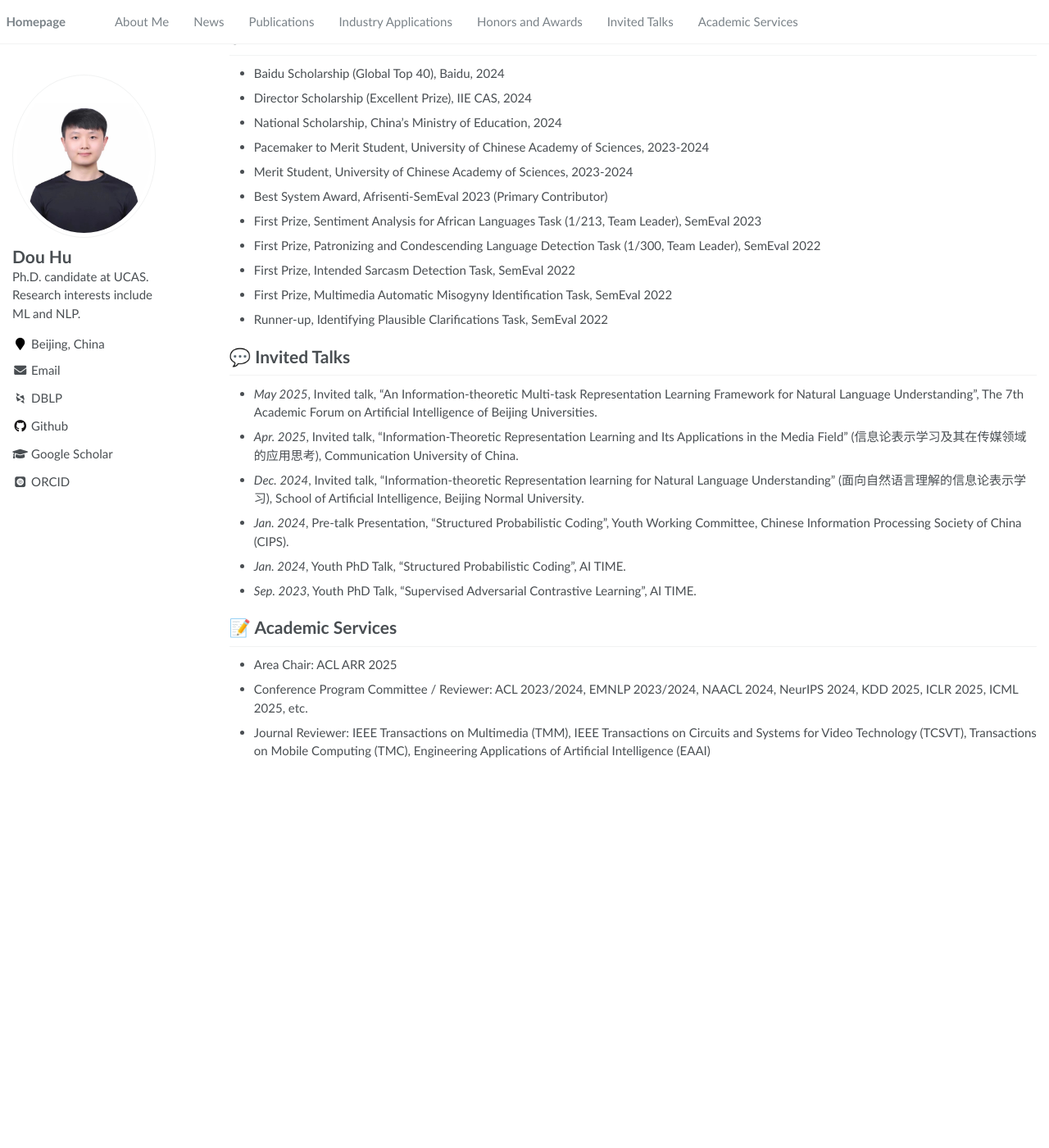
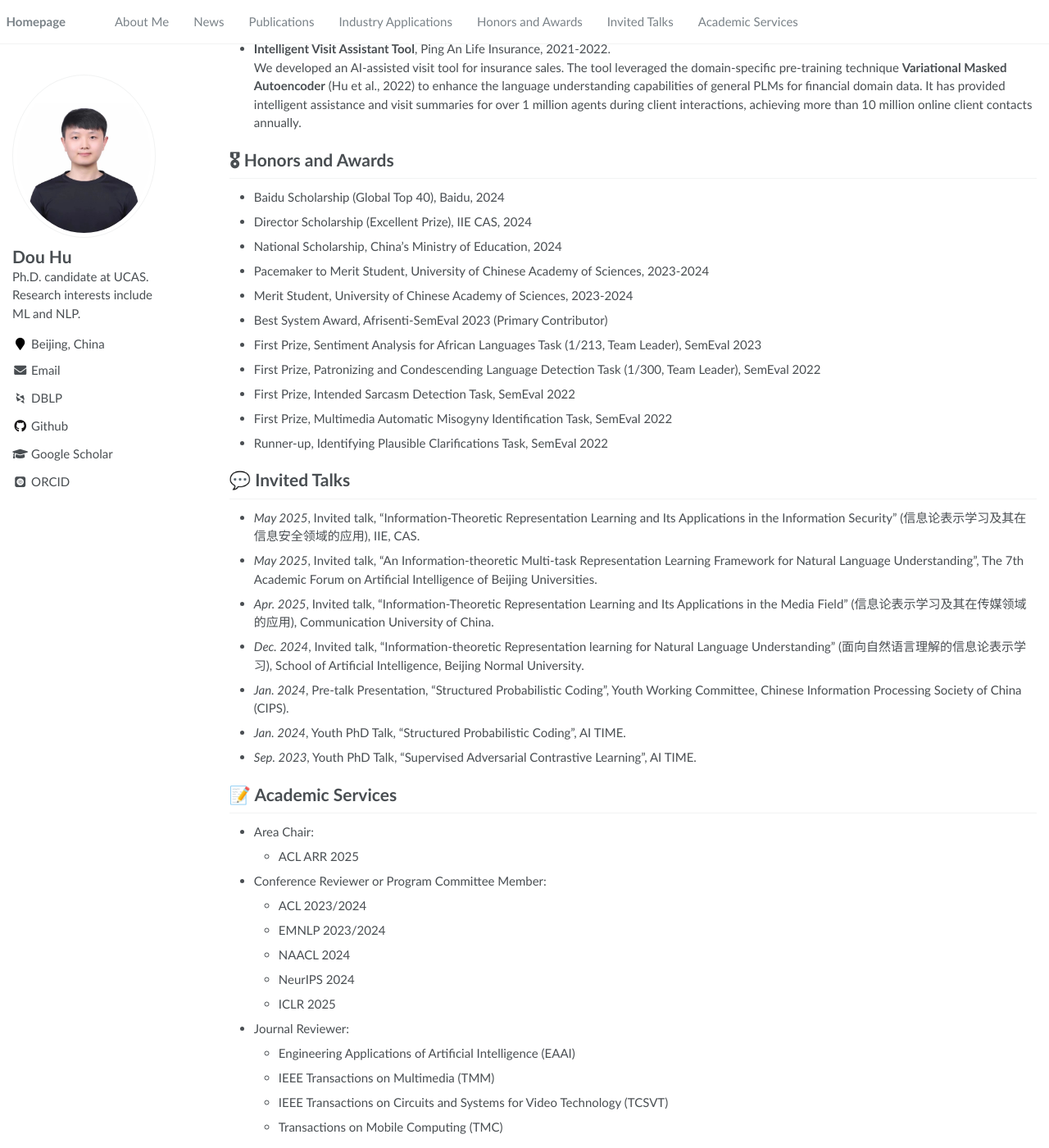
Before and after one commit to hudou95/hudou95.github.io, a Jekyll site: the page built from _pages/about.md, in a window 1280 px wide and 1400 px high, scrolled down 4018 px. Shown: the whole window at 82% size. Built offline with Jekyll 4.4.1, drawn with Linux system fonts in a browser that asks for light colours; some web fonts are replaced; before the commit the page ends 4960 px from its top, so only the background shows below that.

Commit message:
update pages

```diff
--- a/_pages/includes/others.md
+++ b/_pages/includes/others.md
@@ -24,8 +24,9 @@
 
 
 # 💬 Invited Talks
+- *May 2025*, Invited talk, "Information-Theoretic Representation Learning and Its Applications in the Information Security" (信息论表示学习及其在信息安全领域的应用), IIE, CAS.
 - *May 2025*, Invited talk, "An Information-theoretic Multi-task Representation Learning Framework for Natural Language Understanding", The 7th Academic Forum on Artificial Intelligence of Beijing Universities.
-- *Apr. 2025*, Invited talk, "Information-Theoretic Representation Learning and Its Applications in the Media Field" (信息论表示学习及其在传媒领域的应用思考), Communication University of China.
+- *Apr. 2025*, Invited talk, "Information-Theoretic Representation Learning and Its Applications in the Media Field" (信息论表示学习及其在传媒领域的应用), Communication University of China.
 - *Dec. 2024*, Invited talk, "Information-theoretic Representation learning for Natural Language Understanding" (面向自然语言理解的信息论表示学习), School of Artificial Intelligence, Beijing Normal University.
 - *Jan. 2024*, Pre-talk Presentation, "Structured Probabilistic Coding", Youth Working Committee, Chinese Information Processing Society of China (CIPS).
 - *Jan. 2024*, Youth PhD Talk, "Structured Probabilistic Coding", AI TIME.
@@ -33,6 +34,17 @@
 
 
 # 📝 Academic Services
-- Area Chair: ACL ARR 2025
-- Conference Program Committee / Reviewer: ACL 2023/2024, EMNLP 2023/2024, NAACL 2024, NeurIPS 2024, KDD 2025, ICLR 2025, ICML 2025, etc.
-- Journal Reviewer: IEEE Transactions on Multimedia (TMM), IEEE Transactions on Circuits and Systems for Video Technology (TCSVT), Transactions on Mobile Computing (TMC), Engineering Applications of Artificial Intelligence (EAAI)
+
+- Area Chair:
+    - ACL ARR 2025
+- Conference Reviewer or Program Committee Member:
+    - ACL 2023/2024
+    - EMNLP 2023/2024
+    - NAACL 2024
+    - NeurIPS 2024
+    - ICLR 2025
+- Journal Reviewer:
+    - Engineering Applications of Artificial Intelligence (EAAI)
+    - IEEE Transactions on Multimedia (TMM)
+    - IEEE Transactions on Circuits and Systems for Video Technology (TCSVT)
+    - Transactions on Mobile Computing (TMC)
--- a/_pages/includes/pub.md
+++ b/_pages/includes/pub.md
@@ -114,6 +114,6 @@
   Lingwei Wei, **Dou Hu**(\*), Wei Zhou(\*), Xuehai Tang, Xiaodan Zhang, Xin Wang, Jizhong Han, Songlin Hu. *ECML-PKDD 2020*. (<font color="red">CCF-B</font>) \
   [[Paper](https://arxiv.org/abs/2007.08445)] [[Code](https://github.com/zerohd4869/HIN-SR)]
 
-- **SLK-NER: Exploiting Second-order Lexicon Knowledge for Chinese NER**
-  **Dou Hu**, Lingwei Wei. *SEKE 2020*  \
+- **SLK-NER: Exploiting Second-order Lexicon Knowledge for Chinese NER** \
+  **Dou Hu**, Lingwei Wei. *SEKE 2020*.  \
   [[Paper](https://arxiv.org/abs/2007.08416)] [[Code](https://github.com/zerohd4869/SLK-NER)]
```
Also changed, not shown: _pages/includes/pub_short.md (deleted, +0 -31 lines), .github/workflows/update_github_myprofile.yaml, images/paper/cifm.png, images/paper/infomtl.png, images/paper/spc.png, images/paper/varmae.png, images/paper/vip-mtl.png.
